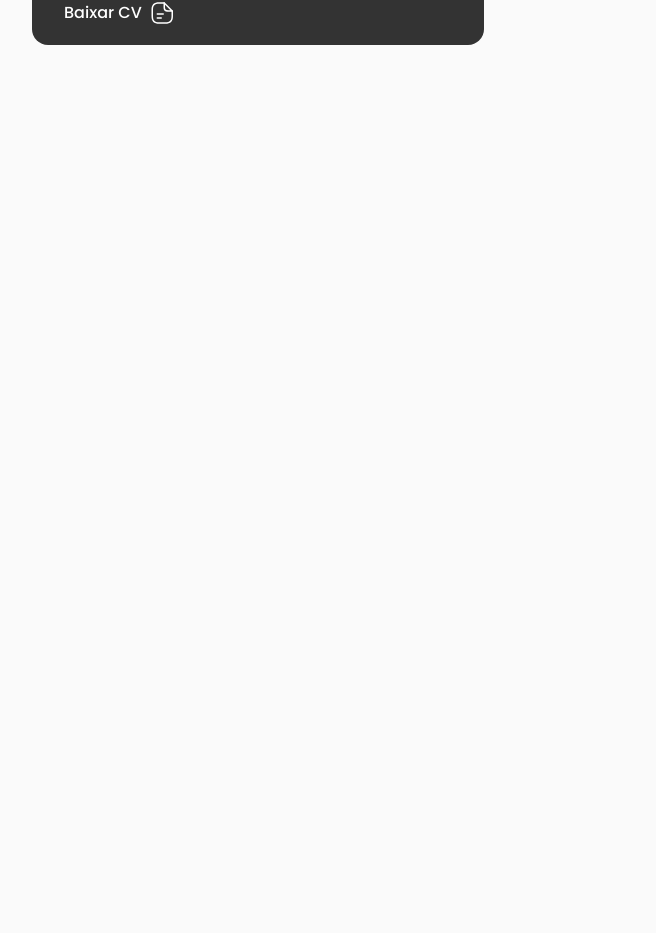
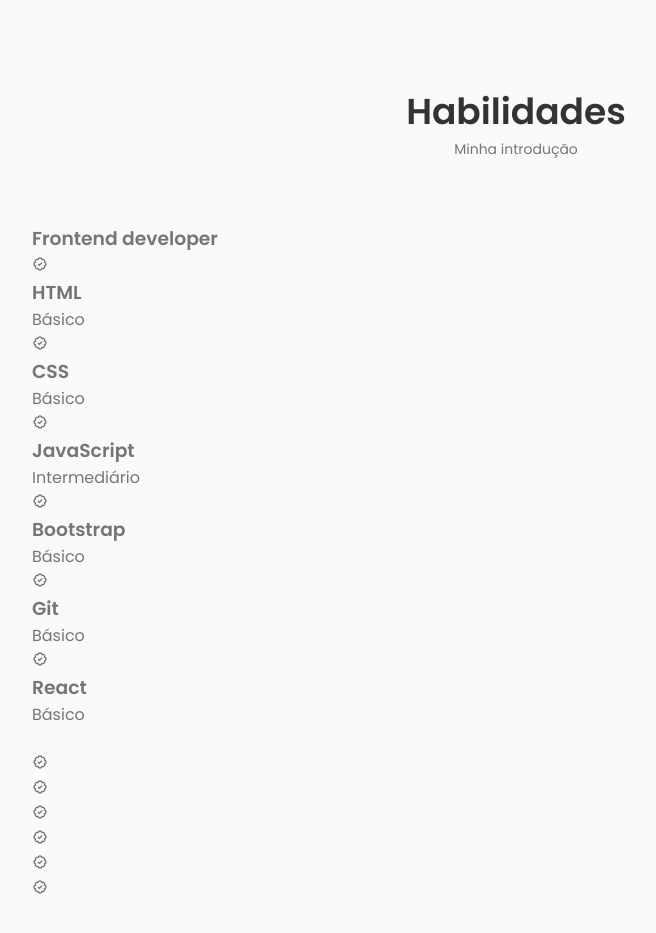
Before and after one commit to AltherLago/react-portfolio, a React (Create React App) app in the folder alther-portfolio/: page / in a window 1280 px wide. Shown: the part 1297-2230 px from the top of the page, without its empty margins (124-780 px from the left). Before the commit the page ends 1374 px from the top, so only its background shows below. Built offline with nearby package versions, Linux system fonts and the light colour scheme.

Commit message:
Start front-end skills

```diff
--- a/alther-portfolio/src/App.js
+++ b/alther-portfolio/src/App.js
@@ -1,8 +1,9 @@
 import React from 'react';
 import './App.css';
 import Header from './components/header/Header'
-import Home from './components/home/Home';
+import Home from './components/home/Home'
 import About from './components/about/About'
+import Skills from './components/skills/Skills'
 
 function App() {
   return (
@@ -12,6 +13,7 @@
             <main className="main">
                 <Home/>
                 <About/>
+                <Skills/>
             </main>
         </>
     </div>
--- a/alther-portfolio/src/components/about/About.jsx
+++ b/alther-portfolio/src/components/about/About.jsx
@@ -15,9 +15,9 @@
                 <div className="about__data">
                     <Info/>
                     <p className="about__description">
-                        Desenvolvedor front-end. Aprendendo a base do desenvolvimento web e fazendo projetos por meio dos cursos oferecidos pela Digital Innovation One (DIO).
+                        Desenvolvedor front-end. Aprendendo a base do desenvolvimento web e fazendo projetos por meio dos cursos oferecidos pela Digital Innovation One Inc.(DIO).
                     </p>
-                </div>
+
                     <a download="" className="button button--flex" href={CV}>Baixar CV
                         <svg
                         class="button__icon"
@@ -46,6 +46,7 @@
                     </svg>
                 </a>
                 </div>
+            </div>
         </section>
     )
 }
--- a/alther-portfolio/src/components/about/Info.jsx
+++ b/alther-portfolio/src/components/about/Info.jsx
@@ -14,7 +14,7 @@
                 {/*Box icon*/}
                 <i class="bx bx-briefcase-alt about__icon"></i>
                 <h3 className="about__title">Concluído</h3>
-                <span className="about__subtitle">+3 pequenos projetos</span>
+                <span className="about__subtitle">3 pequenos projetos</span>
             </div>
 
             <div className="about__box">
--- a/alther-portfolio/src/components/about/about.css
+++ b/alther-portfolio/src/components/about/about.css
@@ -82,8 +82,18 @@
 }
 
 @media screen and (max-width: 576px) {
+
+    .about__info {
+      grid-template-columns: repeat(3, 1fr);
+    }
+    .about__description {
+        padding: 0;
+    }
 }
 
 /* For small devices */
 @media screen and (max-width: 350px) {
+    .about__info {
+        grid-template-columns: repeat(2, 1fr);
     }
+}
--- /dev/null
+++ b/alther-portfolio/src/components/skills/Backend.jsx
@@ -0,0 +1,68 @@
+import React from "react";
+
+export default function Backend(){
+    return (
+
+        <div className="skills__content">
+            <h3 className="skills__title"></h3>
+
+            <div className="skills__box">
+                <div className="skills__group">
+
+                    <div className="skills__data">
+                        <i className="bx bx-badge-check"></i>
+                        <div>
+                            <h3 className="skills__name"></h3>
+                            <span className="skills__level"></span>
+                        </div>
+                    </div>
+
+                    <div className="skills__data">
+                        <i className="bx bx-badge-check"></i>
+                        <div>
+                            <h3 className="skills__name"></h3>
+                            <span className="skills__level"></span>
+                        </div>
+                    </div>
+
+                    <div className="skills__data">
+                        <i className="bx bx-badge-check"></i>
+                        <div>
+                            <h3 className="skills__name"></h3>
+                            <span className="skills__level"></span>
+                        </div>
+                    </div>
+
+                </div>
+                <div className="skills__group">
+
+                    <div className="skills__data">
+                        <i className="bx bx-badge-check"></i>
+                        <div>
+                            <h3 className="skills__name"></h3>
+                            <span className="skills__level"></span>
+                        </div>
+                    </div>
+
+                    <div className="skills__data">
+                        <i className="bx bx-badge-check"></i>
+                        <div>
+                            <h3 className="skills__name"></h3>
+                            <span className="skills__level"></span>
+                        </div>
+                    </div>
+
+                    <div className="skills__data">
+                        <i className="bx bx-badge-check"></i>
+                        <div>
+                            <h3 className="skills__name"></h3>
+                            <span className="skills__level"></span>
+                        </div>
+                    </div>
+
+                </div>
+
+            </div>
+        </div>
+    )
+}
--- /dev/null
+++ b/alther-portfolio/src/components/skills/Frontend.jsx
@@ -0,0 +1,67 @@
+import React from "react";
+
+export default function Frontend(){
+    return (
+        <div className="skills__content">
+            <h3 className="skills__title">Frontend developer</h3>
+
+            <div className="skills__box">
+                <div className="skills__group">
+
+                    <div className="skills__data">
+                        <i className="bx bx-badge-check"></i>
+                        <div>
+                            <h3 className="skills__name">HTML</h3>
+                            <span className="skills__level">Básico</span>
+                        </div>
+                    </div>
+
+                    <div className="skills__data">
+                        <i className="bx bx-badge-check"></i>
+                        <div>
+                            <h3 className="skills__name">CSS</h3>
+                            <span className="skills__level">Básico</span>
+                        </div>
+                    </div>
+
+                    <div className="skills__data">
+                        <i className="bx bx-badge-check"></i>
+                        <div>
+                            <h3 className="skills__name">JavaScript</h3>
+                            <span className="skills__level">Intermediário</span>
+                        </div>
+                    </div>
+
+                </div>
+                <div className="skills__group">
+
+                    <div className="skills__data">
+                        <i className="bx bx-badge-check"></i>
+                        <div>
+                            <h3 className="skills__name">Bootstrap</h3>
+                            <span className="skills__level">Básico</span>
+                        </div>
+                    </div>
+
+                    <div className="skills__data">
+                        <i className="bx bx-badge-check"></i>
+                        <div>
+                            <h3 className="skills__name">Git</h3>
+                            <span className="skills__level">Básico</span>
+                        </div>
+                    </div>
+
+                    <div className="skills__data">
+                        <i className="bx bx-badge-check"></i>
+                        <div>
+                            <h3 className="skills__name">React</h3>
+                            <span className="skills__level">Básico</span>
+                        </div>
+                    </div>
+
+                </div>
+
+            </div>
+        </div>
+    )
+}
--- /dev/null
+++ b/alther-portfolio/src/components/skills/Skills.jsx
@@ -0,0 +1,17 @@
+import React from "react";
+import "./skills.css"
+import Frontend from "./Frontend"
+import Backend from "./Backend"
+
+export default function Skills(){
+    return (
+        <section className="skills section" id="skills">
+            <h2 className="section__title">Habilidades</h2>
+            <span className="section__subtitle">Minha introdução</span>
+            <div className="skills__container container grid">
+                <Frontend/>
+                <Backend/>
+            </div>
+        </section>
+    )
+}
```
Also changed, not shown: alther-portfolio/src/components/skills/skills.css (added). Lines whose indentation alone changed are shown as unchanged.
